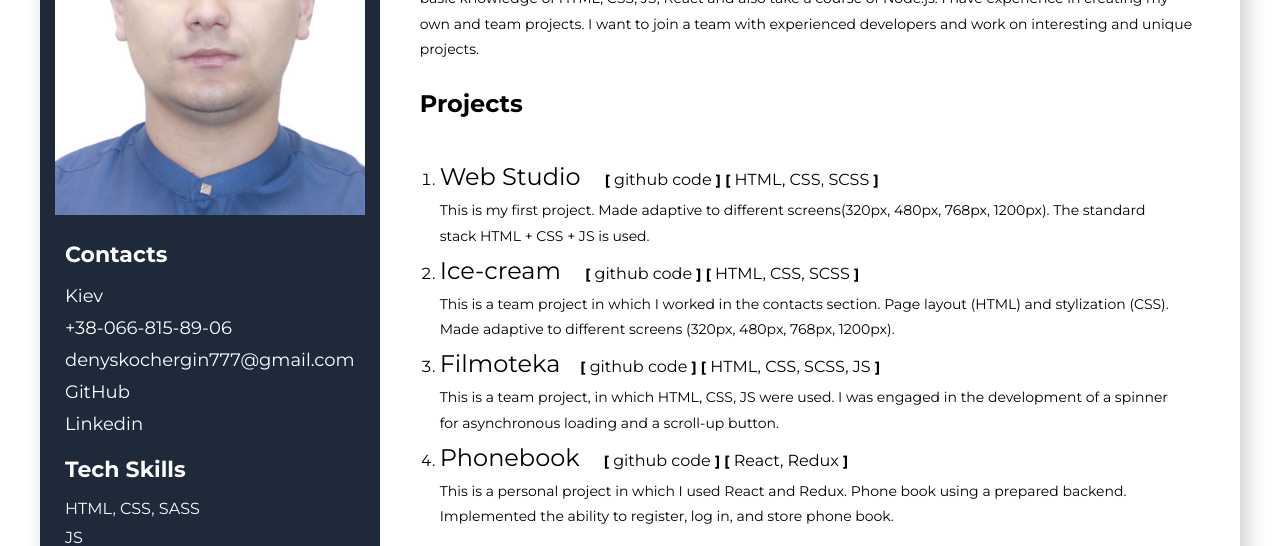
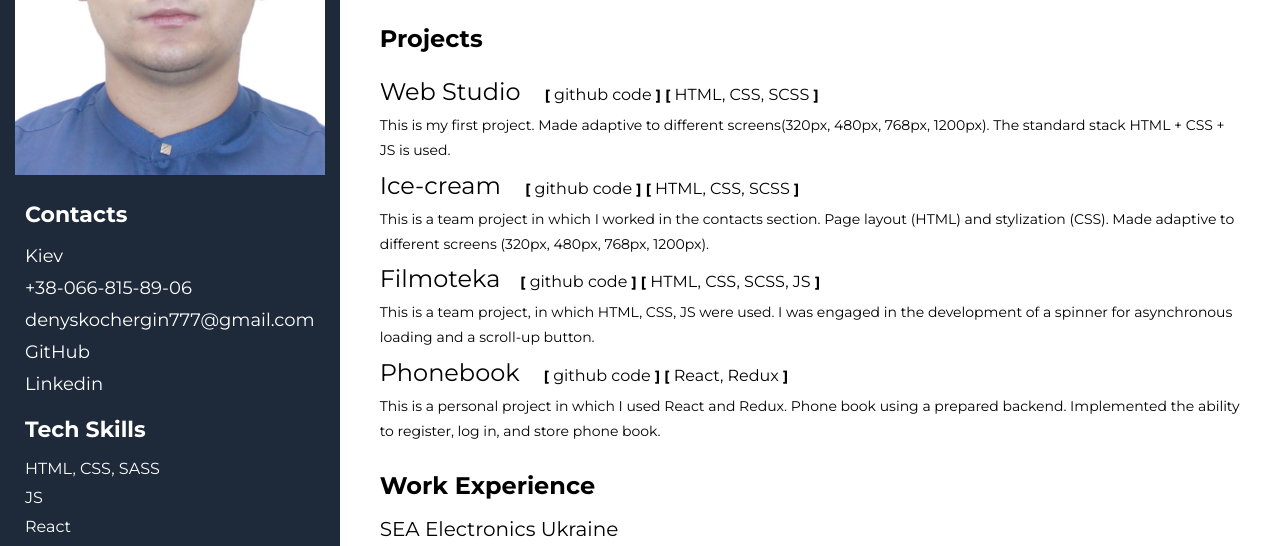
Before and after one commit to 787898Den/My-Resume, a plain HTML site: page index.html in a window 1280 px wide. Shown: the part 263-809 px from the top of the page. Drawn offline with Linux system fonts and the light colour scheme.

Commit message:
update styles.css

```diff
--- a/css/styles.css
+++ b/css/styles.css
@@ -34,10 +34,7 @@ button {
 .main-container {
     display: flex;
     flex-direction: row-reverse;
-    width: 1200px;
     background-color: white;
-    margin: 40px auto;
-    box-shadow: 6px 6px 20px rgba(0, 0, 0, 0.2);
 }
 
 /* Main content section */
@@ -92,8 +89,8 @@ button {
 }
 
 .my-project_list {
+    list-style: none;
     line-height: 1.8;
-    padding: 20px;
 }
 
 .my-project {
--- a/index.html
+++ b/index.html
@@ -36,7 +36,7 @@
         <!--My projects section-->
         <div class="my-projects-section">
           <h2 class="main-content-title">Projects</h2>
-          <ol class="my-project_list">
+          <ul class="my-project_list">
             <li>
               <div class="my-project">
                 <a
@@ -136,7 +136,7 @@
                 </p>
               </div>
             </li>
-          </ol>
+          </г>
         </div>
         <!--My work experience-->
         <div class="my-work-experience-section">
```
